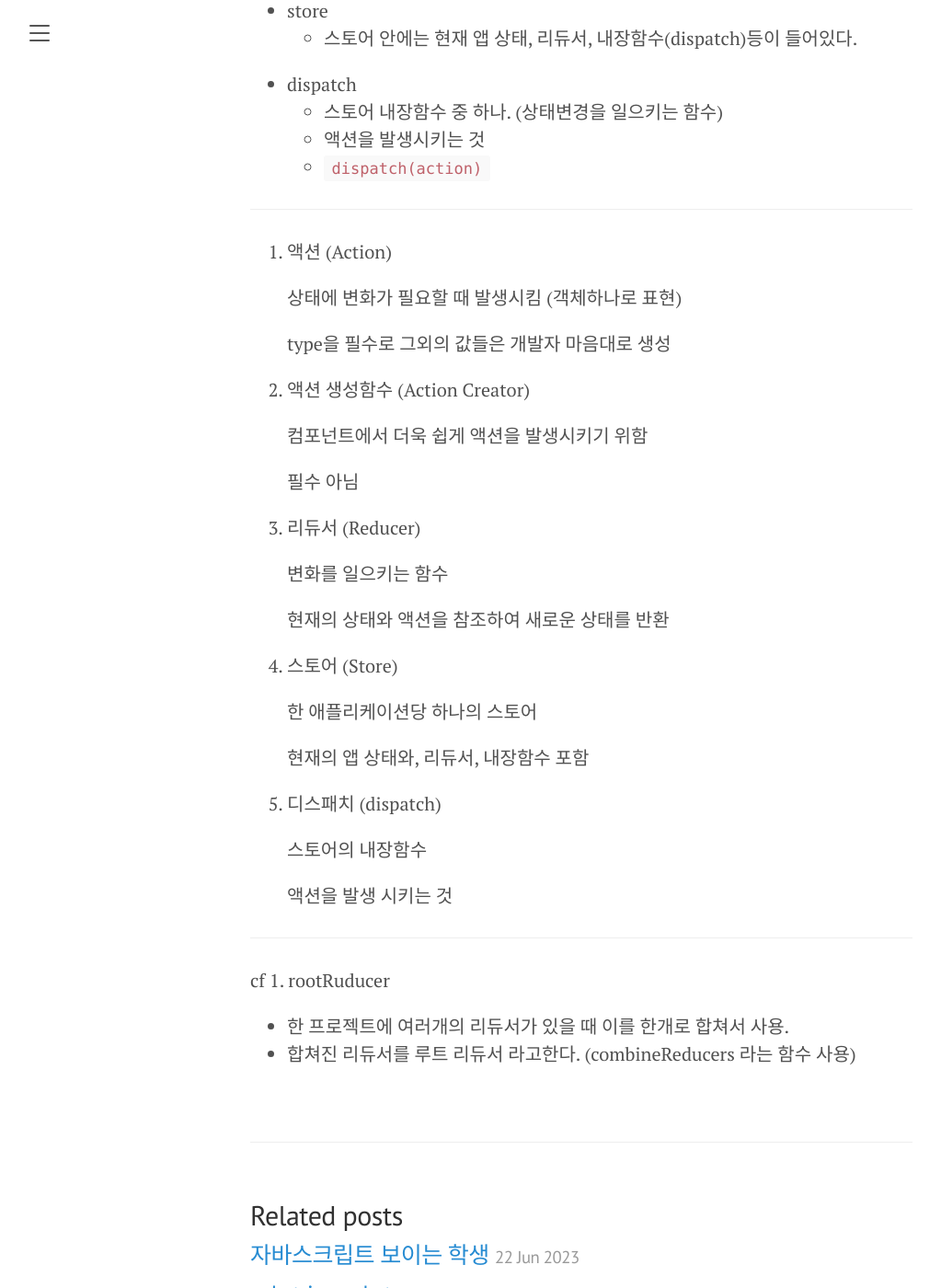
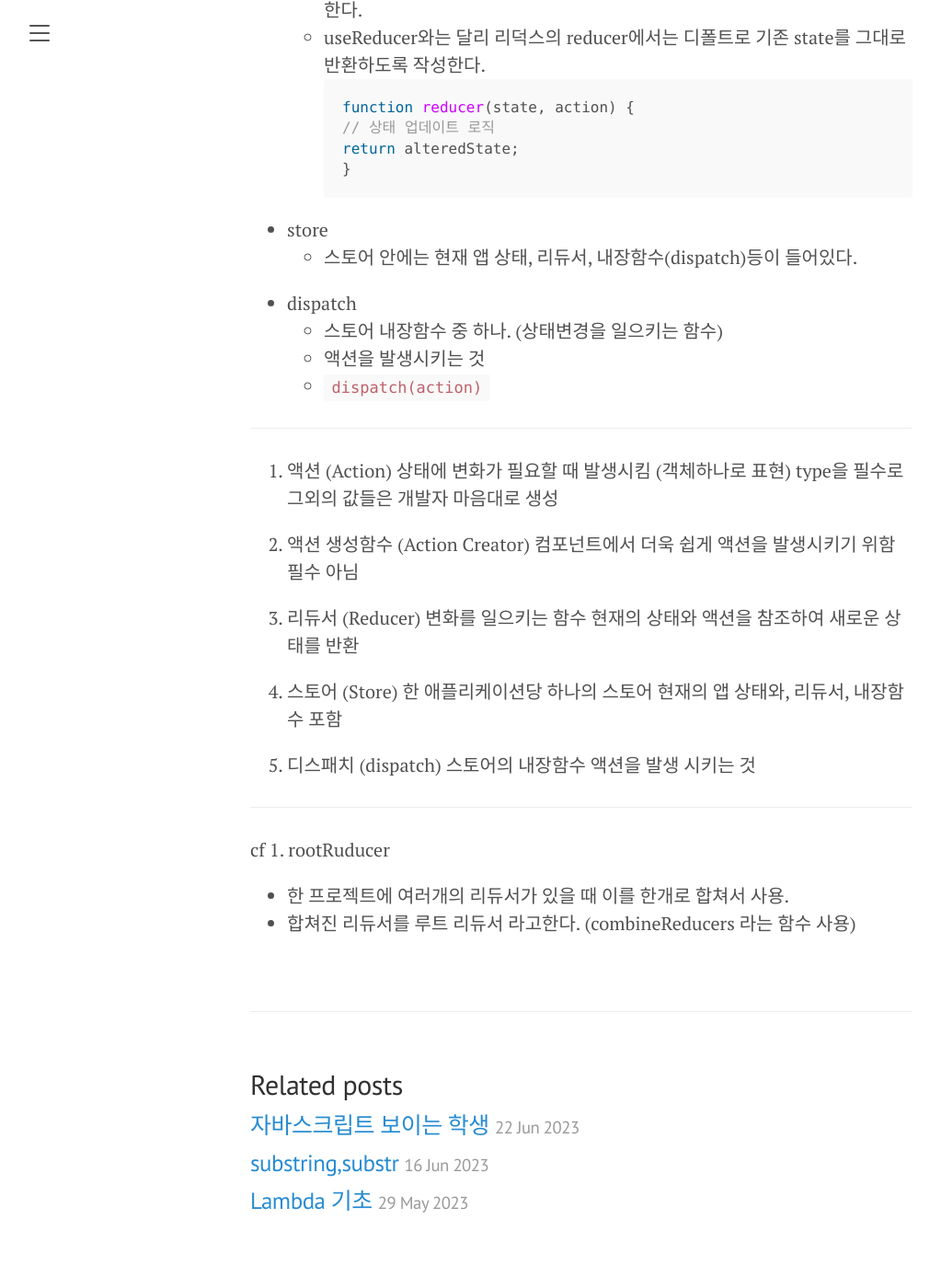
Before and after one commit to yura0302/yura0302.github.io, a Jekyll site: the page built from _posts/2023-06-26-리덕스 정리.md, in a window 1280 px wide and 1400 px high, scrolled down 1263 px. Shown: the whole window at 92% size, without its empty margins (8-1031 px from the left). Built offline with Jekyll 4.4.1, drawn with Linux system fonts in a browser that asks for light colours; some of the changed text lies outside the part shown.

Commit message:
06-26 edit

````diff
--- a/_posts/2023-06-26-리덕스 정리.md
+++ b/_posts/2023-06-26-리덕스 정리.md
@@ -18,31 +18,34 @@
   }
   ```
 - action creator
+
   - 액션객체를 생성하는 함수 ( 단순히 파라미터를 받아와서 액션 객체 형태로 만들어준다.)
   - 액션 객체의 구조와 값을 결정
   - 컴포넌트에서 쉽게 액션을 발생시키기 위해 사용
   - export 키워드를 붙여 다른 파일에서 import해서 사용
+
   ```jsx
-  **export** function addTodo(data) {
+  export function addTodo(data) {
     return {
       type: "ADD_TODO",
-      data
+      data,
     };
   }
 
   // 화살표 함수로도 만들 수 있습니다.
-  **export** const changeInput = text => ({
+  export const changeInput = (text) => ({
     type: "CHANGE_INPUT",
-    text
+    text,
   });
   ```
+
 - **reducer**
   - **변화를 일으키는 함수**
   - 두가지 파라미터를 받아온다.
   - 리듀서는 현재 상태와 전달받은 액션을 참고하여 새로운 상태를 만들어서 반환한다.
   - useReducer와는 달리 리덕스의 reducer에서는 디폴트로 기존 state를 그대로 반환하도록 작성한다.
   ```jsx
-  function reducer(**state, action**) {
+  function reducer(state, action) {
     // 상태 업데이트 로직
     return alteredState;
   }
@@ -57,33 +60,23 @@
 ---
 
 1. 액션 (Action)
-
    상태에 변화가 필요할 때 발생시킴 (객체하나로 표현)
-
    type을 필수로 그외의 값들은 개발자 마음대로 생성
 
 2. 액션 생성함수 (Action Creator)
-
    컴포넌트에서 더욱 쉽게 액션을 발생시키기 위함
-
    필수 아님
 
 3. 리듀서 (Reducer)
-
    변화를 일으키는 함수
-
    현재의 상태와 액션을 참조하여 새로운 상태를 반환
 
 4. 스토어 (Store)
-
    한 애플리케이션당 하나의 스토어
-
    현재의 앱 상태와, 리듀서, 내장함수 포함
 
 5. 디스패치 (dispatch)
-
    스토어의 내장함수
-
    액션을 발생 시키는 것
 
 ---
````
